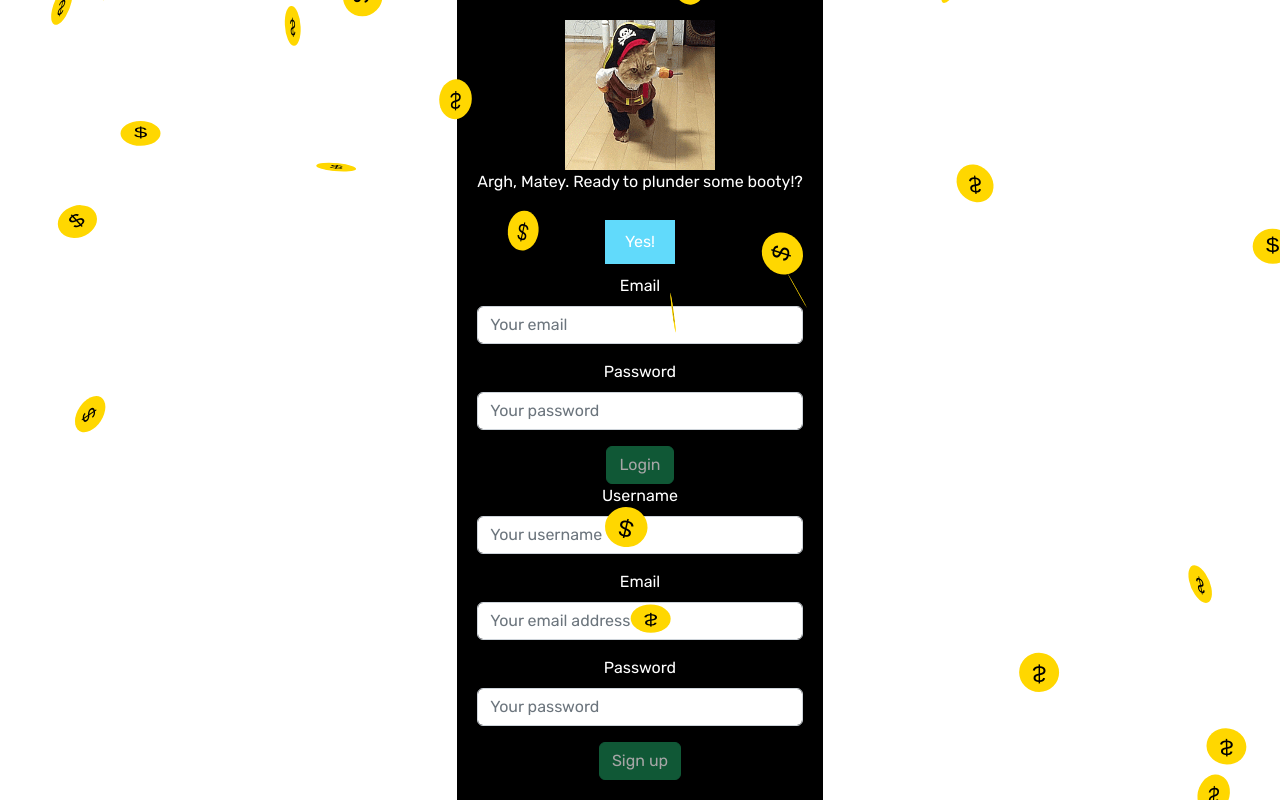
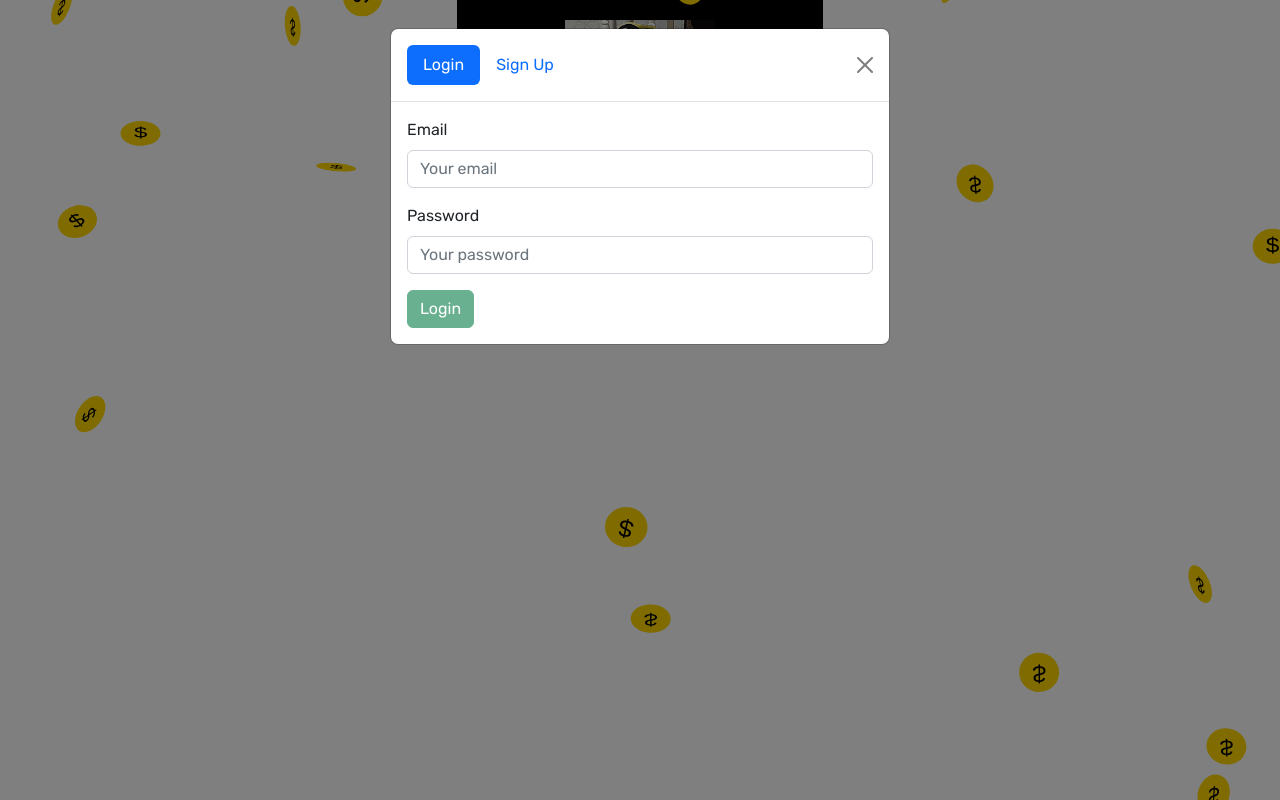
Before and after one commit to EMK2473/Wreckd-Treasure, a React (Vite) app in the folder client/: page / in a window 1280 px wide. Both pictures are taken after a click on the button "Yes!". Shown: the top 800 px of the page. Built offline with nearby package versions, Linux system fonts and the light colour scheme.

Commit message:
fixed login/signup to be modal pop up

```diff
--- a/client/src/App.jsx
+++ b/client/src/App.jsx
@@ -1,42 +1,12 @@
 import "./App.css";
 import { BrowserRouter as Router, Routes, Route } from "react-router-dom";
-import {
-  ApolloClient,
-  ApolloProvider,
-  createHttpLink,
-  InMemoryCache,
-} from "@apollo/client";
+import { ApolloProvider } from "@apollo/client";
 import { setContext } from "@apollo/client/link/context";
-
-// Remove one of the MapDisplay import statements
 import MapDisplay from "./components/MapDisplay"; // Import the new MapDisplay component
-
+import  client  from './apollSetup.jsx'
 import SearchShipWrecks from "./pages/SearchShipWrecks";
 import SavedShipWrecks from "./pages/SavedShipWrecks";
 import Navbar from "./components/Navbar";
-
-// set graphQL api endpoint
-const httpLink = createHttpLink({
-  uri: "/graphql",
-});
-
-const authLink = setContext((_, { headers }) => {
-  // get the authentication token from local storage if it exists
-  const token = localStorage.getItem("id_token");
-  // return the headers to the context so httpLink can read them
-  return {
-    headers: {
-      ...headers,
-      authorization: token ? `Bearer ${token}` : "",
-    },
-  };
-});
-
-const client = new ApolloClient({
-  // Set up client to execute the `authLink` middleware prior to making the request to our GraphQL API
-  link: authLink.concat(httpLink),
-  cache: new InMemoryCache({}),
-});
 
 function App() {
   return (
--- /dev/null
+++ b/client/src/apollSetup.jsx
@@ -0,0 +1,23 @@
+import { ApolloClient, createHttpLink, InMemoryCache } from "@apollo/client";
+import { setContext } from "@apollo/client/link/context";
+
+const httpLink = createHttpLink({
+    uri: '/graphQL'
+});
+
+const authLink = setContext((_, {headers}) =>{
+    const token = localStorage.getItem('id_token');
+    return {
+        headers: {
+            ...headers,
+            authorization: token ? `Bearer ${token}` : "",
+        }
+    };
+});
+
+const client = new ApolloClient({
+    link: authLink.concat(httpLink),
+    cache: new InMemoryCache({})
+});
+
+export default client;
--- a/client/src/components/LoginForm.jsx
+++ b/client/src/components/LoginForm.jsx
@@ -1,9 +1,6 @@
 // see SignupForm.js for comments
 import { useEffect, useState } from 'react';
 import { Form, Button, Alert } from 'react-bootstrap';
-// remove api calls
-// import { loginUser } from '../utils/API';
-// import mutation hooks
 import { useMutation } from '@apollo/client';
 import Auth from '../utils/auth';
 import { LOGIN_USER } from '../utils/mutations';
--- a/client/src/main.jsx
+++ b/client/src/main.jsx
@@ -1,39 +1,11 @@
 import ReactDOM from "react-dom/client";
 import { createBrowserRouter, RouterProvider } from "react-router-dom";
 import "bootstrap/dist/css/bootstrap.min.css";
-import {
-  ApolloClient,
-  ApolloProvider,
-  createHttpLink,
-  InMemoryCache,
-} from "@apollo/client";
-
+import { ApolloProvider } from "@apollo/client";
 import App from "./App.jsx";
-import SearchShipWrecks from "./pages/SearchShipWrecks";
 import SavedShipWrecks from "./pages/SavedShipWrecks";
-import Navbar from "./components/Navbar";
 import LandingPage from "./pages/LandingPage.jsx";
-import { setContext } from "@apollo/client/link/context";
-
-// Set up Apollo Client
-const httpLink = createHttpLink({
-  uri: "/graphql",
-});
-
-const authLink = setContext((_, { headers }) => {
-  const token = localStorage.getItem("id_token");
-  return {
-    headers: {
-      ...headers,
-      authorization: token ? `Bearer ${token}` : "",
-    },
-  };
-});
-
-const client = new ApolloClient({
-  link: authLink.concat(httpLink),
-  cache: new InMemoryCache({}),
-});
+import client  from './apollSetup.jsx'
 
 const router = createBrowserRouter([
   {
--- a/client/src/pages/LandingPage.jsx
+++ b/client/src/pages/LandingPage.jsx
@@ -1,5 +1,5 @@
 import React, { useState, useRef, useEffect } from "react";
-import { Container, Col, Button, Row, Modal, Tab, Nav } from "react-bootstrap";
+import { Container, Modal, Button, Tab, Nav } from "react-bootstrap";
 import LoginForm from "../components/LoginForm";
 import SignupForm from "../components/SignupForm";
 import Auth from "../utils/auth";
@@ -13,6 +13,7 @@ const LandingPage = () => {
   const [userLoggedIn, setUserLoggedIn] = useState(Auth.loggedIn());
   const [confettiActive, setConfettiActive] = useState(false);
   const [buttonPosition, setButtonPosition] = useState({ x: 0, y: 0 });
+  const [activeTab, setActiveTab] = useState("login-tab")
   const buttonRef = useRef();
 
   useEffect(() => {
@@ -24,7 +25,7 @@ const LandingPage = () => {
 
   const handleYesButtonClick = () => {
     setShowLoginForm(true);
-    setShowSignupForm(true);
+    setShowSignupForm(false);
     setConfettiActive(true);
 
     if (buttonRef.current) {
@@ -35,6 +36,7 @@ const LandingPage = () => {
       });
     }
   };
+
   const getRandomInt = (min, max) => {
     return Math.floor(Math.random() * (max - min + 1)) + min;
   };
@@ -44,6 +46,17 @@ const LandingPage = () => {
     setConfettiActive(false);
     setShowLoginForm(false);
     setShowSignupForm(false);
+    setActiveTab('login-tab')
+  };
+  const handleTabSelect = (selectedTab) => {
+    setActiveTab(selectedTab);
+    if (selectedTab === "login-tab") {
+      setShowLoginForm(true);
+      setShowSignupForm(false);
+    } else {
+      setShowLoginForm(false);
+      setShowSignupForm(true);
+    }
   };
 
   if (userLoggedIn) {
@@ -96,11 +109,23 @@ const LandingPage = () => {
               }}
               position={{
                 x: getRandomInt(0, window.innerWidth),
-                y: getRandomInt(-50, -10), // can prob scrap this, wasn't working as intended
+                y: getRandomInt(-50, -10),
               }}
             />
           )}
         </>
+        <Modal show={showLoginForm || showSignupForm} onHide={handleLoginSignup}>
+          <Modal.Header closeButton>
+            <Nav variant="pills" activeKey={activeTab} onSelect={handleTabSelect}>
+              <Nav.Item>
+                <Nav.Link eventKey="login-tab">Login</Nav.Link>
+              </Nav.Item>
+              <Nav.Item>
+                <Nav.Link eventKey="signup-tab">Sign Up</Nav.Link>
+              </Nav.Item>
+            </Nav>
+          </Modal.Header>
+          <Modal.Body>
             {showLoginForm && (
               <LoginForm
                 onClose={() => {
@@ -117,6 +142,8 @@ const LandingPage = () => {
                 }}
               />
             )}
+          </Modal.Body>
+        </Modal>
       </div>
     </Container>
   );
```
Lines whose indentation alone changed are shown as unchanged.
